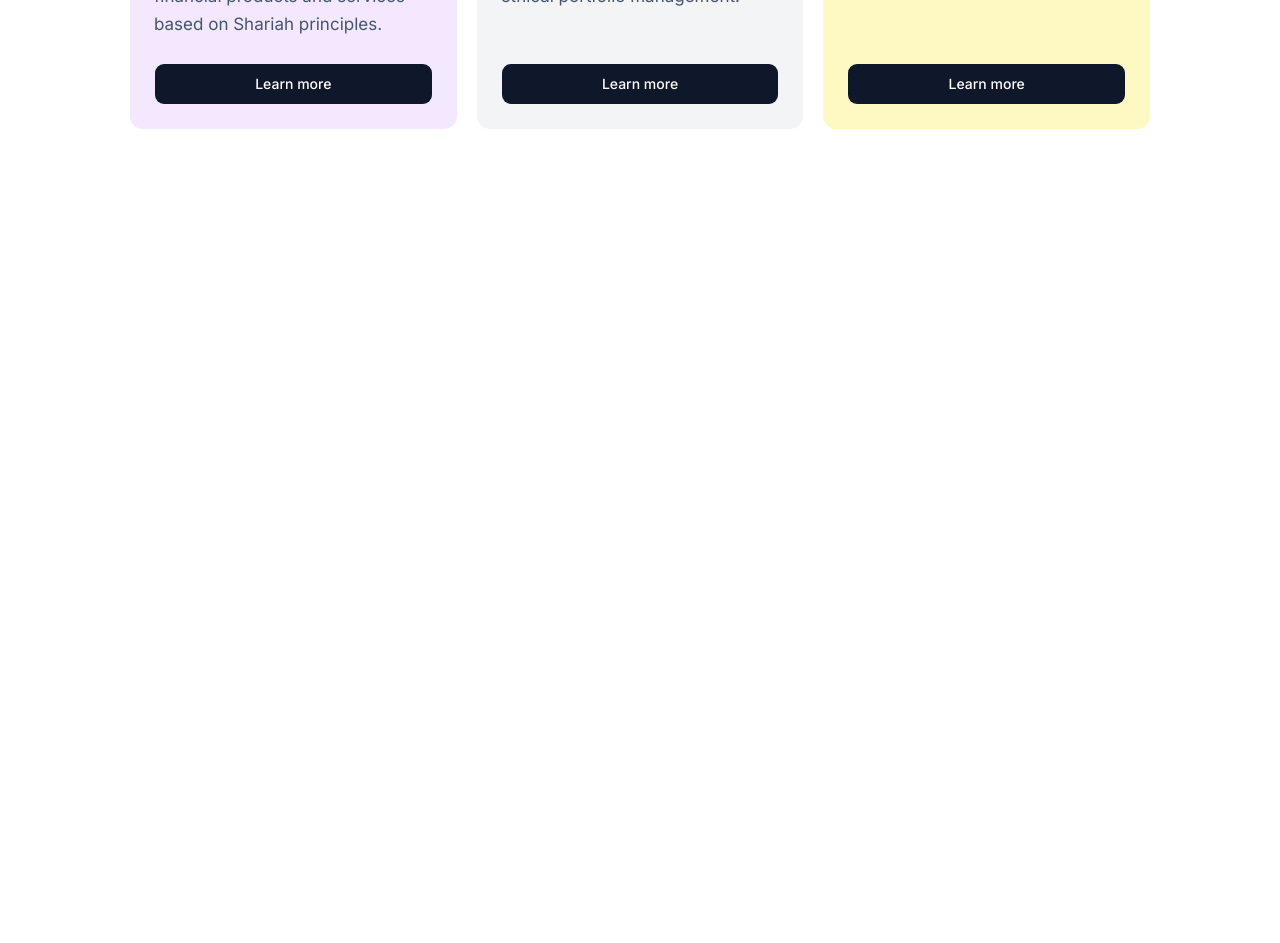
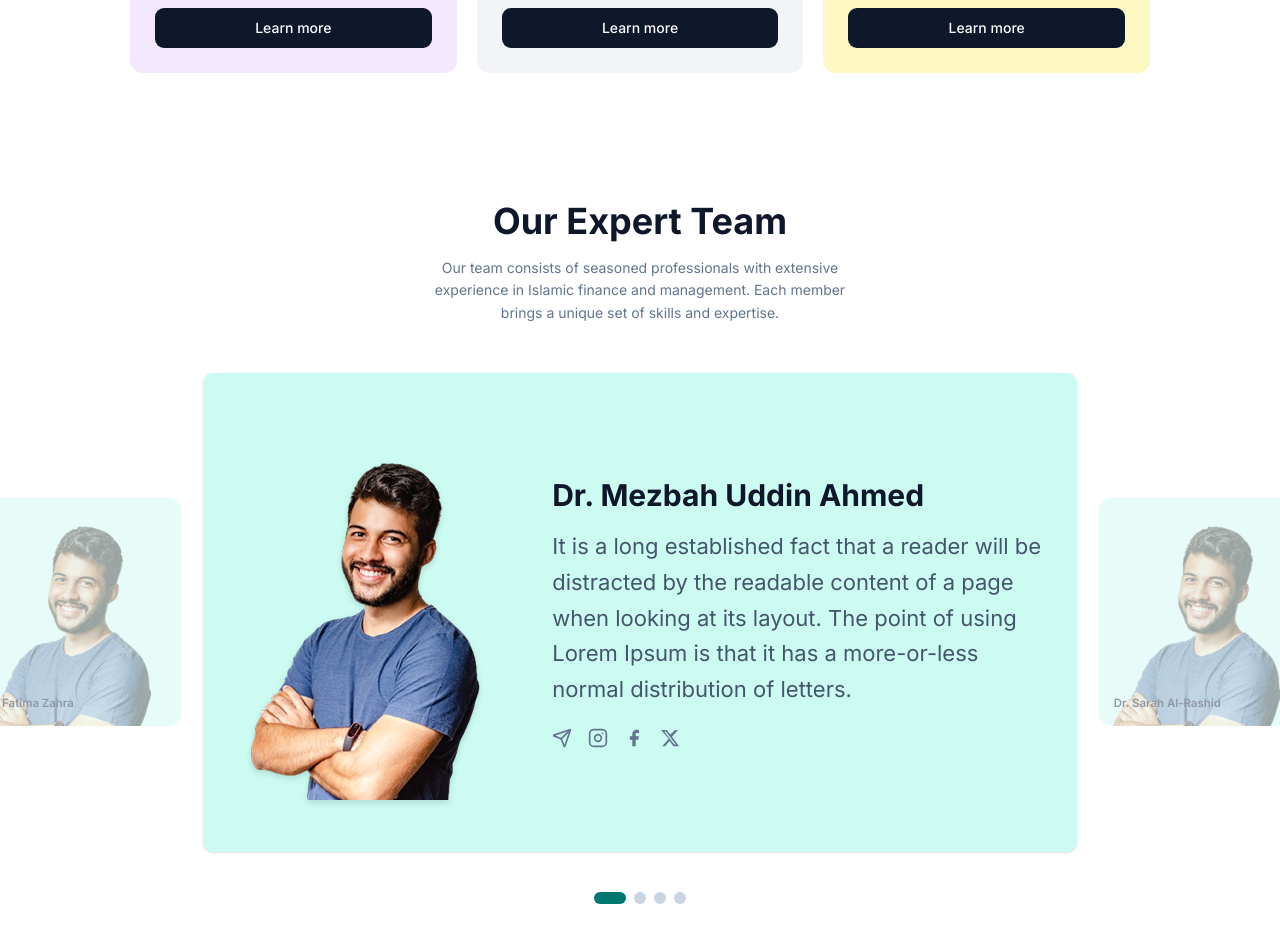
Before and after one commit to abdullokhmirzayev/al-muamalat, a Next.js app: page / in a window 1280 px wide. Shown: the part 1840-2783 px from the top of the page. Before the commit the page ends 2033 px from the top, so only its background shows below. Built offline with nearby package versions, Linux system fonts and the light colour scheme.

Commit message:
added HomeOurTeam section

```diff
--- a/app/page.tsx
+++ b/app/page.tsx
@@ -1,4 +1,5 @@
 import HomeHero from '@/components/home-page-components/home-hero'
+import HomeOurTeam from '@/components/home-page-components/home-our-team'
 import HomeServices from '@/components/home-page-components/home-services'
 
 export default function Home() {
@@ -6,6 +7,7 @@ export default function Home() {
 		<main className='mt-20 flex flex-col items-center justify-center'>
 			<HomeHero />
 			<HomeServices />
+			<HomeOurTeam />
 		</main>
 	)
 }
--- a/components/home-page-components/home-hero.tsx
+++ b/components/home-page-components/home-hero.tsx
@@ -44,7 +44,7 @@ const HomeHero = () => {
 
 	return (
 		<section className='w-full min-h-130 bg-white relative mb-20'>
-			<div className=' overflow-hidden bg-[#009688] h-[90vh]'>
+			<div className='overflow-hidden bg-[#009688] h-[83vh]'>
 				{/* 250k Students Badge */}
 				<div className='absolute right-[30%] top-6 z-20 flex items-center gap-3 rounded-[20px] bg-white/80 px-8 py-5 shadow-xl'>
 					<div className='flex h-9 w-9 items-center justify-center rounded-lg bg-sky-100'>
--- /dev/null
+++ b/components/home-page-components/home-our-team.tsx
@@ -0,0 +1,188 @@
+'use client'
+
+import { Send } from 'lucide-react'
+import Image from 'next/image'
+import { useState } from 'react'
+import { FacebookIcon } from '../shared/icons/facebook-icon'
+import { InstagramIcon } from '../shared/icons/instagram-icon'
+import { TwitterXIcon } from '../shared/icons/twitterx-icon'
+
+const team = [
+	{
+		name: 'Dr. Mezbah Uddin Ahmed',
+		bio: 'It is a long established fact that a reader will be distracted by the readable content of a page when looking at its layout. The point of using Lorem Ipsum is that it has a more-or-less normal distribution of letters.',
+		image: '/images/home-out-team.png',
+		socials: {
+			telegram: '#',
+			instagram: '#',
+			facebook: '#',
+			twitter: '#',
+		},
+	},
+	{
+		name: 'Dr. Sarah Al-Rashid',
+		bio: 'It is a long established fact that a reader will be distracted by the readable content of a page when looking at its layout. The point of using Lorem Ipsum is that it has a more-or-less normal distribution of letters.',
+		image: '/images/home-out-team.png',
+		socials: {
+			telegram: '#',
+			instagram: '#',
+			facebook: '#',
+			twitter: '#',
+		},
+	},
+	{
+		name: 'Prof. Khalid Mansoor',
+		bio: 'It is a long established fact that a reader will be distracted by the readable content of a page when looking at its layout. The point of using Lorem Ipsum is that it has a more-or-less normal distribution of letters.',
+		image: '/images/home-out-team.png',
+		socials: {
+			telegram: '#',
+			instagram: '#',
+			facebook: '#',
+			twitter: '#',
+		},
+	},
+	{
+		name: 'Dr. Fatima Zahra',
+		bio: 'It is a long established fact that a reader will be distracted by the readable content of a page when looking at its layout. The point of using Lorem Ipsum is that it has a more-or-less normal distribution of letters.',
+		image: '/images/home-out-team.png',
+		socials: {
+			telegram: '#',
+			instagram: '#',
+			facebook: '#',
+			twitter: '#',
+		},
+	},
+]
+
+const HomeOurTeam = () => {
+	const [current, setCurrent] = useState(0)
+
+	const prev = team[(current - 1 + team.length) % team.length]
+	const next = team[(current + 1) % team.length]
+
+	return (
+		// ✅ container yo'q — to'liq kenglik, carousel chetlarga chiqishi uchun
+		<section className='w-full bg-white py-16 overflow-hidden'>
+			{/* Header — container ichida */}
+			<div className='container mx-auto px-6 text-center mb-12'>
+				<h2 className='text-4xl font-bold text-slate-900 mb-4'>
+					Our Expert Team
+				</h2>
+				<p className='text-slate-500 text-sm max-w-md mx-auto leading-relaxed'>
+					Our team consists of seasoned professionals with extensive experience
+					in Islamic finance and management. Each member brings a unique set of
+					skills and expertise.
+				</p>
+			</div>
+
+			{/* ✅ Carousel — container YO'Q, to'liq kenglik, peek ishlashi uchun */}
+			<div className='flex items-center justify-center gap-4 px-4'>
+				{/* Prev peek card */}
+				<div
+					className='hidden md:block w-56 h-60 rounded-2xl bg-teal-100/60 shrink-0 overflow-hidden relative opacity-60 scale-95 cursor-pointer'
+					onClick={() => setCurrent((current - 1 + team.length) % team.length)}
+				>
+					<Image
+						src={prev.image}
+						alt={prev.name}
+						fill
+						className='object-cover object-top'
+					/>
+					<div className='absolute inset-0 bg-teal-100/40' />
+					<div className='absolute bottom-4 left-4 right-4'>
+						<p className='text-xs font-semibold text-slate-600 line-clamp-2'>
+							{prev.name}
+						</p>
+					</div>
+				</div>
+
+				{/* Active card */}
+				<div className='w-full max-w-[70%] bg-teal-100 rounded-[10px] px-8 py-13 flex flex-col sm:flex-row items-center gap-8 shadow-sm shrink-0 justify-evenly'>
+					{/* Person image */}
+					<div className='relative w-71.25 h-93.75 shrink-0'>
+						<Image
+							src={team[current].image}
+							alt={team[current].name}
+							fill
+							className='object-contain object-bottom drop-shadow-md'
+						/>
+					</div>
+
+					{/* Info */}
+					<div className='flex flex-col gap-4'>
+						<h3 className='text-3xl font-bold text-slate-900'>
+							{team[current].name}
+						</h3>
+						<p className='text-slate-600 text-[22px] leading-relaxed max-w-lg'>
+							{team[current].bio}
+						</p>
+
+						{/* ✅ Social icons — hammasi ishlaydi */}
+						<div className='flex items-center gap-4 mt-1'>
+							<a
+								href={team[current].socials.telegram}
+								className='text-slate-500 hover:text-teal-600 transition-colors'
+							>
+								<Send className='w-5 h-5' />
+							</a>
+							<a
+								href={team[current].socials.instagram}
+								className='text-slate-500 hover:text-teal-600 transition-colors'
+							>
+								<InstagramIcon />
+							</a>
+							<a
+								href={team[current].socials.facebook}
+								className='text-slate-500 hover:text-teal-600 transition-colors'
+							>
+								<FacebookIcon />
+							</a>
+							<a
+								href={team[current].socials.twitter}
+								className='text-slate-500 hover:text-teal-600 transition-colors'
+							>
+								<TwitterXIcon />
+							</a>
+						</div>
+					</div>
+				</div>
+
+				{/* Next peek card */}
+				<div
+					className='hidden md:block w-56 h-60 rounded-2xl bg-teal-100/60 shrink-0 overflow-hidden relative opacity-60 scale-95 cursor-pointer'
+					onClick={() => setCurrent((current + 1) % team.length)}
+				>
+					<Image
+						src={next.image}
+						alt={next.name}
+						fill
+						className='object-cover object-top'
+					/>
+					<div className='absolute inset-0 bg-teal-100/40' />
+					<div className='absolute bottom-4 left-4 right-4'>
+						<p className='text-xs font-semibold text-slate-600 line-clamp-2'>
+							{next.name}
+						</p>
+					</div>
+				</div>
+			</div>
+
+			{/* Dots */}
+			<div className='flex items-center justify-center gap-2 mt-10 '>
+				{team.map((_, i) => (
+					<button
+						key={i}
+						onClick={() => setCurrent(i)}
+						className={`rounded-full transition-all duration-300 cursor-pointer ${
+							i === current
+								? 'w-8 h-3 bg-teal-700'
+								: 'w-3 h-3 bg-slate-300 hover:bg-slate-400'
+						}`}
+					/>
+				))}
+			</div>
+		</section>
+	)
+}
+
+export default HomeOurTeam
--- /dev/null
+++ b/components/shared/icons/facebook-icon.tsx
@@ -0,0 +1,5 @@
+export const FacebookIcon = () => (
+	<svg viewBox='0 0 24 24' className='h-5 w-5' fill='currentColor'>
+		<path d='M18 2h-3a5 5 0 0 0-5 5v3H7v4h3v8h4v-8h3l1-4h-4V7a1 1 0 0 1 1-1h3z' />
+	</svg>
+)
--- /dev/null
+++ b/components/shared/icons/instagram-icon.tsx
@@ -0,0 +1,24 @@
+export const InstagramIcon = () => (
+	<svg viewBox='0 0 24 24' className='h-5 w-5' fill='currentColor'>
+		<rect
+			x='2'
+			y='2'
+			width='20'
+			height='20'
+			rx='5'
+			ry='5'
+			fill='none'
+			stroke='currentColor'
+			strokeWidth='2'
+		/>
+		<circle
+			cx='12'
+			cy='12'
+			r='4'
+			fill='none'
+			stroke='currentColor'
+			strokeWidth='2'
+		/>
+		<circle cx='17.5' cy='6.5' r='1' />
+	</svg>
+)
--- /dev/null
+++ b/components/shared/icons/twitterx-icon.tsx
@@ -0,0 +1,5 @@
+export const TwitterXIcon = () => (
+	<svg viewBox='0 0 24 24' className='h-5 w-5' fill='currentColor'>
+		<path d='M18.244 2.25h3.308l-7.227 8.26 8.502 11.24H16.17l-4.714-6.231-5.401 6.231H2.744l7.737-8.835L1.254 2.25H8.08l4.253 5.622 5.91-5.622Zm-1.161 17.52h1.833L7.084 4.126H5.117z' />
+	</svg>
+)
```
Also changed, not shown: public/images/home-out-team.png (added).
